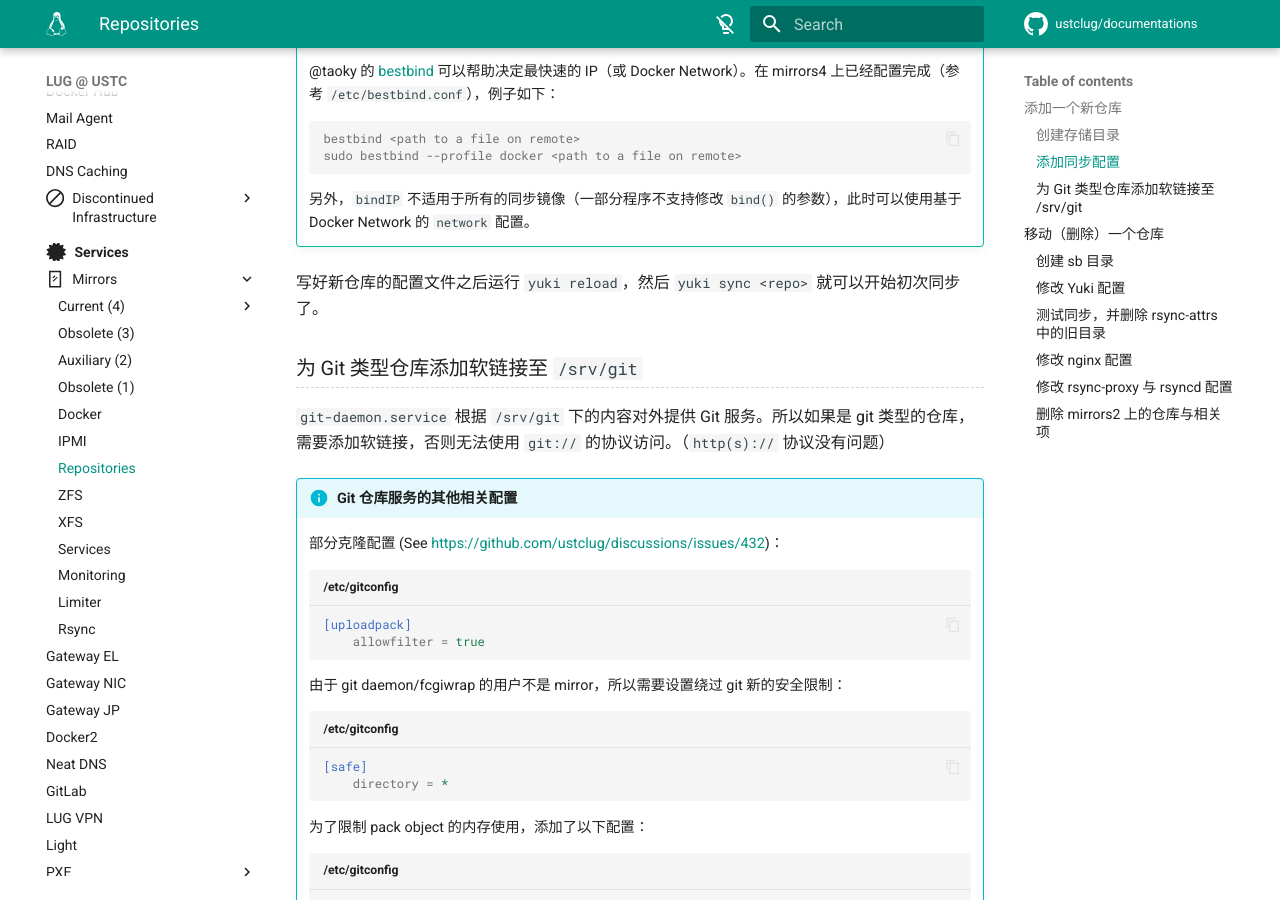
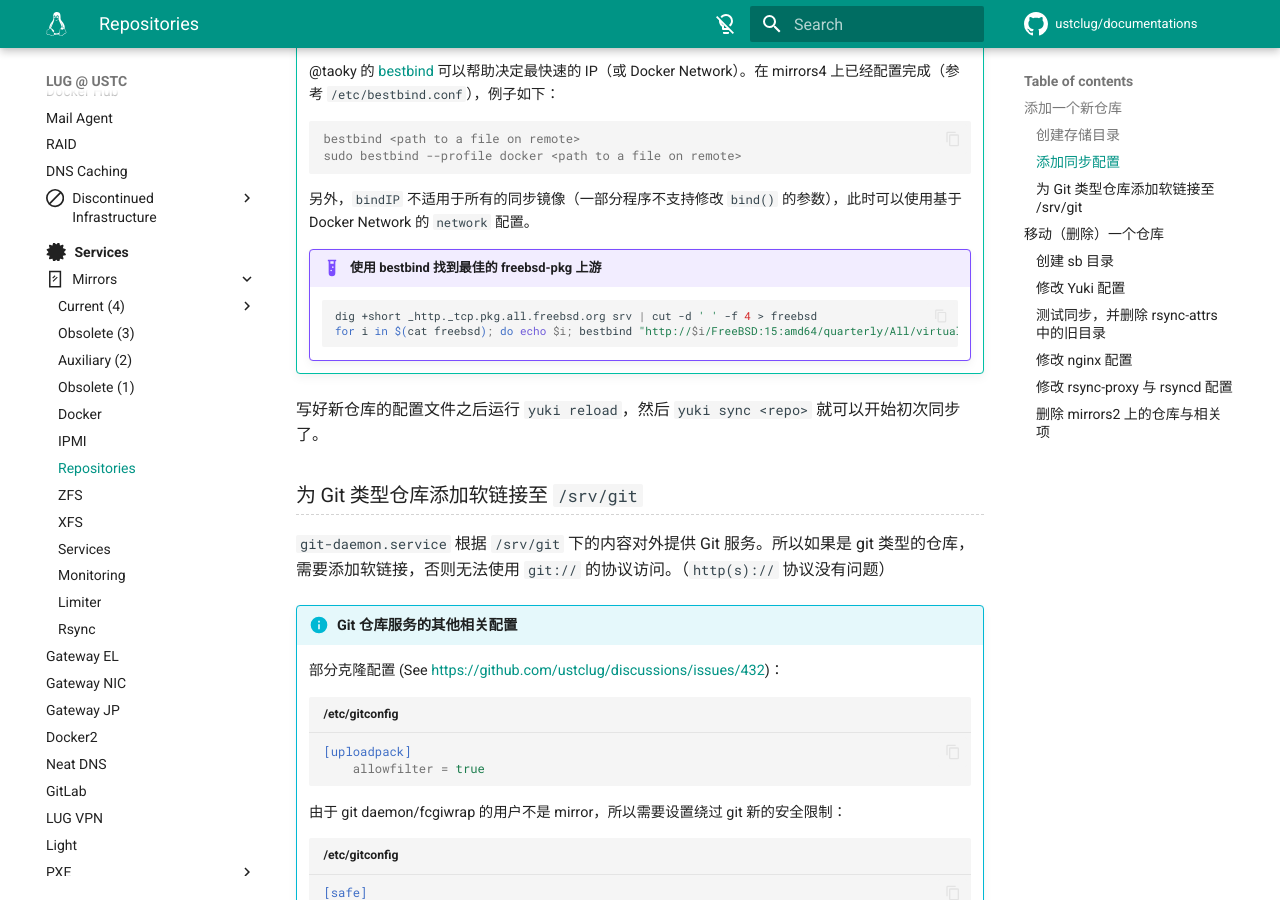
Before and after one commit to ustclug/documentations, an MkDocs documentation site: the page built from docs/services/mirrors/repos.md, in a window 1280 px wide and 900 px high, scrolled down 590 px. Built offline with MkDocs 1.6.1 and Material for MkDocs 9.7.7, drawn with Linux system fonts in a browser that asks for light colours; comment, search, counter and statistics services are not loaded.

Commit message:
mirrors: bestbind and freebsd-pkg

````diff
--- a/docs/services/mirrors/repos.md
+++ b/docs/services/mirrors/repos.md
@@ -24,6 +24,13 @@
     ```
 
     另外，`bindIP` 不适用于所有的同步镜像（一部分程序不支持修改 `bind()` 的参数），此时可以使用基于 Docker Network 的 `network` 配置。
+
+    !!! example "使用 bestbind 找到最佳的 freebsd-pkg 上游"
+
+        ```shell
+        dig +short _http._tcp.pkg.all.freebsd.org srv | cut -d ' ' -f 4 > freebsd
+        for i in $(cat freebsd); do echo $i; bestbind "http://$i/FreeBSD:15:amd64/quarterly/All/virtualbox-ose-71-7.1.12_1.pkg"; done
+        ```
 
 写好新仓库的配置文件之后运行 `yuki reload`，然后 `yuki sync <repo>` 就可以开始初次同步了。
 
````
